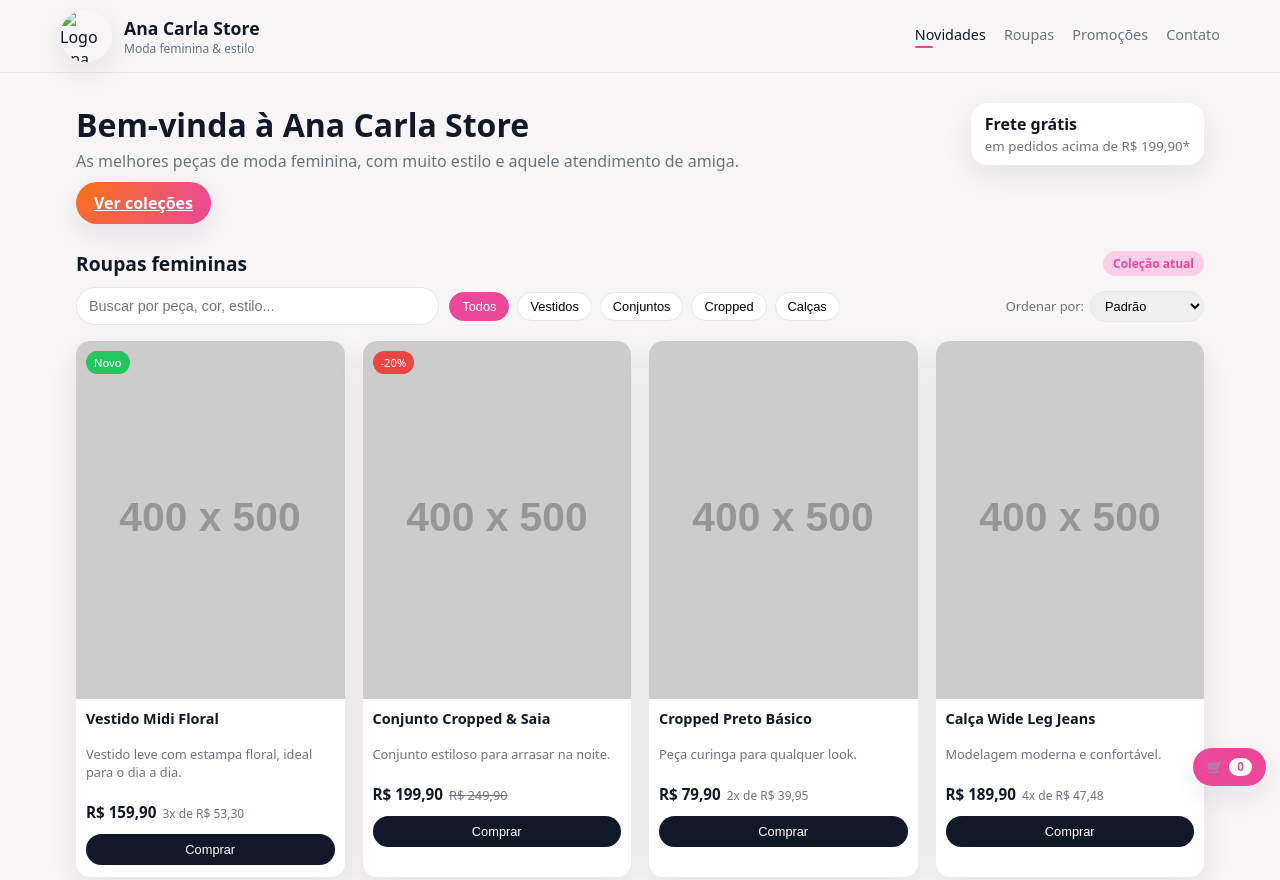
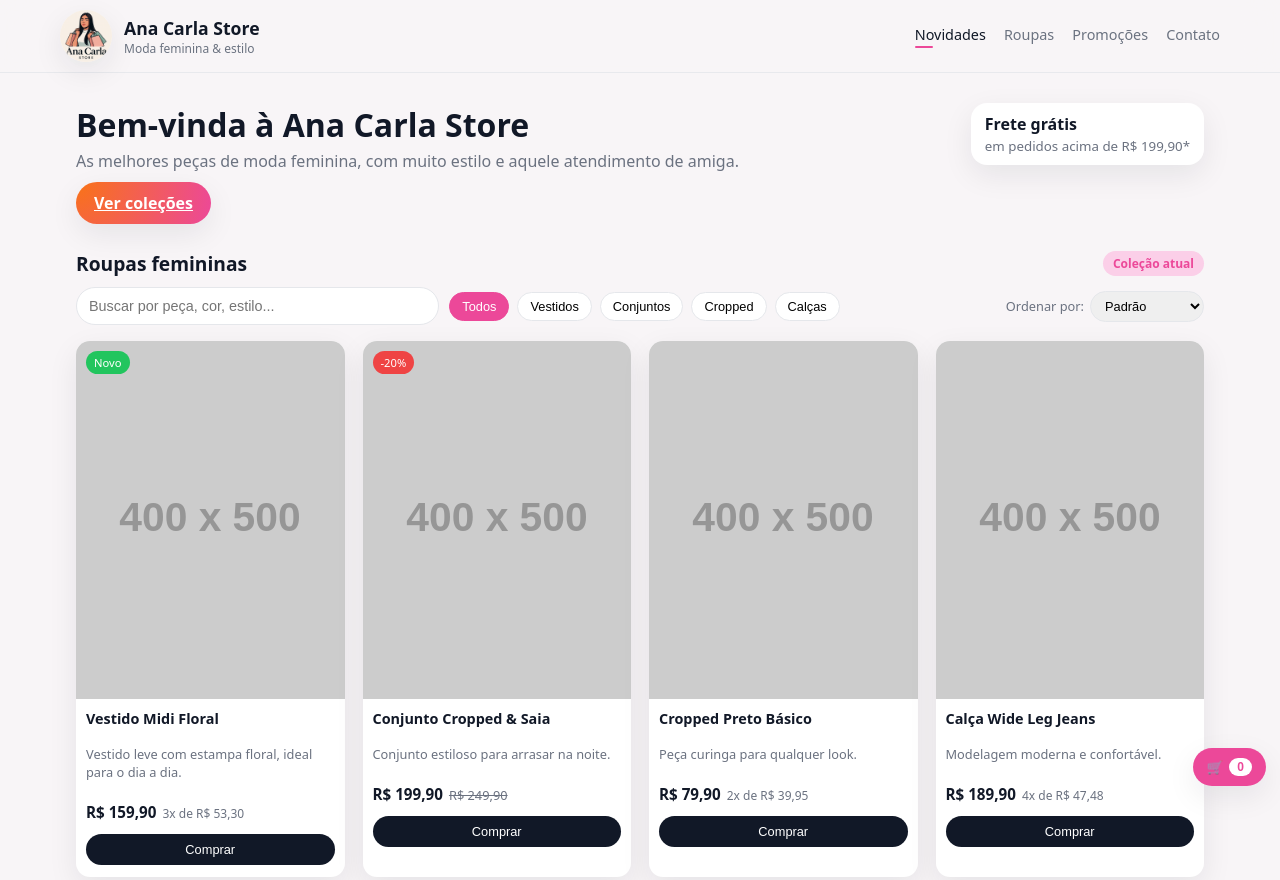
Before and after one commit to lcambrussi1982/AnaCarlaStore, a plain HTML site: page index.html in a window 1280 px wide. Shown: the top 880 px of the page. Drawn offline with Linux system fonts and the light colour scheme; files that its build step writes are made by us from their sources; placeholder pictures from the web are drawn by us; a script that the page names is missing.

Commit message:
alteração

```diff
--- a/index.html
+++ b/index.html
@@ -11,7 +11,7 @@
   <header class="topbar">
     <div class="container topbar-content">
       <a href="#" class="brand">
-        <img src="ana-carla-store-logo.png" alt="Logo Ana Carla Store" class="brand-logo" />
+        <img src="logo.png" alt="Logo Ana Carla Store" class="brand-logo" />
         <div class="brand-text">
           <span class="brand-name">Ana Carla Store</span>
           <span class="brand-tagline">Moda feminina & estilo</span>
```
Also changed, not shown: logo.png (renamed from ChatGPT Image 19 de nov. de 2025, 19_55_39.png).
